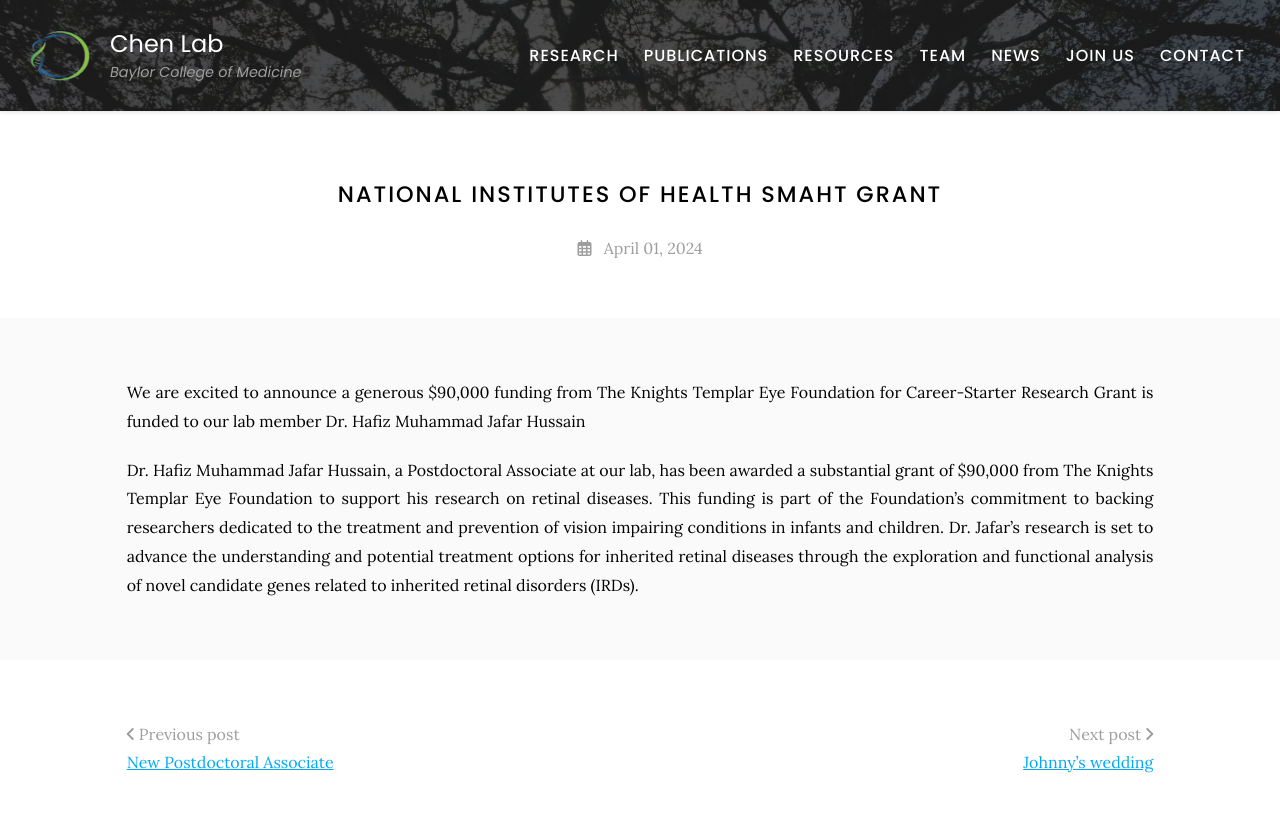
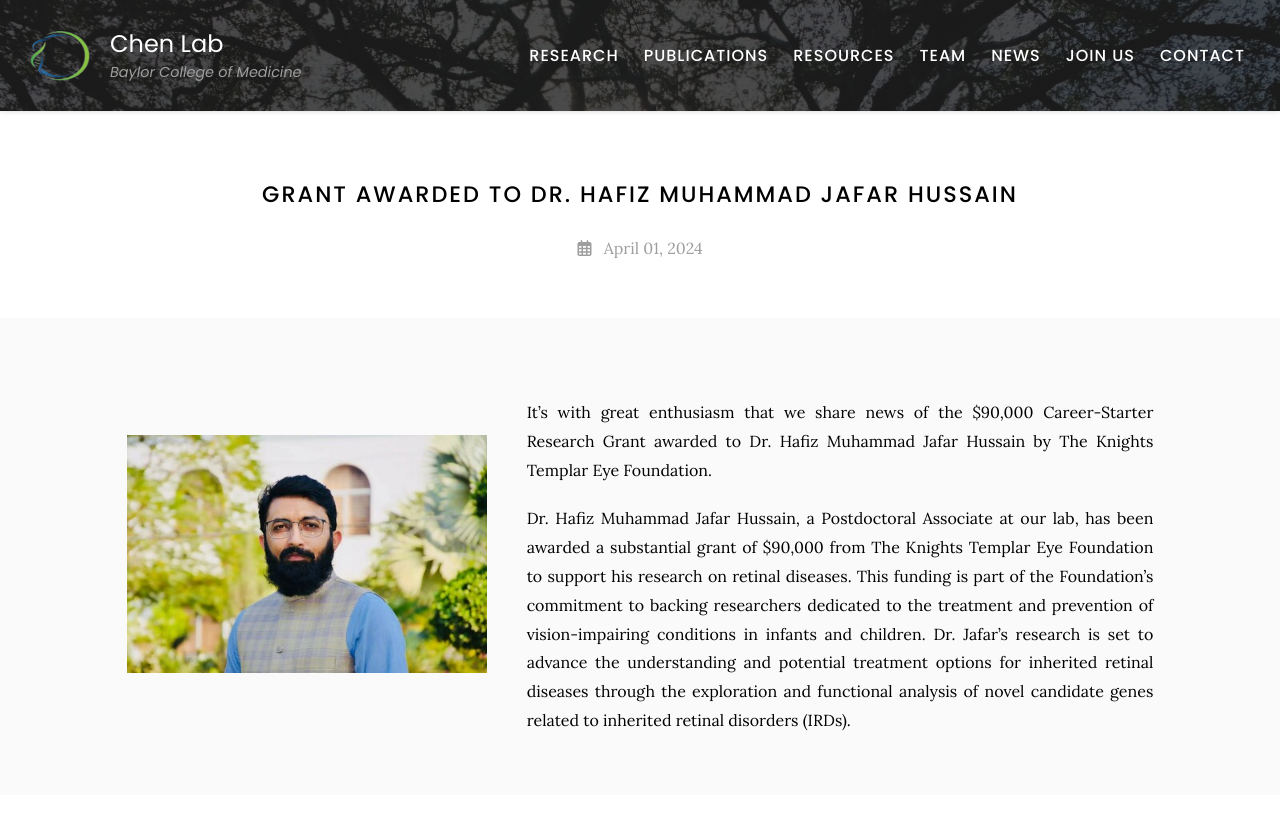
Before and after one commit to RCHENLAB/rchenlab.github.io, a Jekyll site: the page built from _posts/2024-04-01-jafar-funding.md, in a window 1280 px wide. Shown: the top 837 px of the page. Built offline with Jekyll 4.4.1, drawn with Linux system fonts in a browser that asks for light colours; grey boxes are pictures that could not be loaded.

Commit message:
Update 2024-04-01-jafar-funding.md

```diff
--- a/_posts/2024-04-01-jafar-funding.md
+++ b/_posts/2024-04-01-jafar-funding.md
@@ -1,8 +1,15 @@
 ---
-title: National Institutes of Health SMaHT Grant
+title: Grant awarded to Dr. Hafiz Muhammad Jafar Hussain
 author:
 member: Jafar
 ---
-We are excited to announce a generous $90,000 funding from The Knights Templar Eye Foundation for Career-Starter Research Grant is funded to our lab member Dr. Hafiz Muhammad Jafar Hussain
 
-Dr. Hafiz Muhammad Jafar Hussain, a Postdoctoral Associate at our lab, has been awarded a substantial grant of $90,000 from The Knights Templar Eye Foundation to support his research on retinal diseases. This funding is part of the Foundation's commitment to backing researchers dedicated to the treatment and prevention of vision impairing conditions in infants and children. Dr. Jafar's research is set to advance the understanding and potential treatment options for inherited retinal diseases through the exploration and functional analysis of novel candidate genes related to inherited retinal disorders (IRDs).
+{% capture text %}
+
+It's with great enthusiasm that we share news of the $90,000 Career-Starter Research Grant awarded to Dr. Hafiz Muhammad Jafar Hussain by The Knights Templar Eye Foundation.
+
+Dr. Hafiz Muhammad Jafar Hussain, a Postdoctoral Associate at our lab, has been awarded a substantial grant of $90,000 from The Knights Templar Eye Foundation to support his research on retinal diseases. This funding is part of the Foundation's commitment to backing researchers dedicated to the treatment and prevention of vision-impairing conditions in infants and children. Dr. Jafar's research is set to advance the understanding and potential treatment options for inherited retinal diseases through the exploration and functional analysis of novel candidate genes related to inherited retinal disorders (IRDs).
+
+{% endcapture %}
+
+{% include feature.html image="images/member/jafar.jpeg" link="" title="" text=text %}
```
